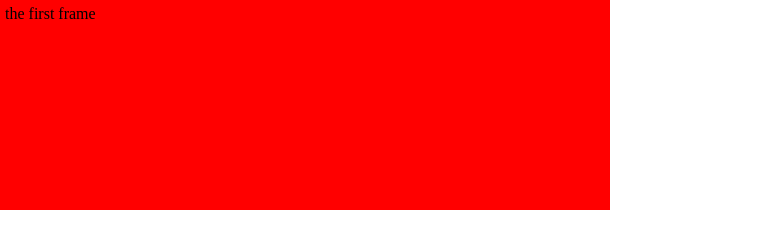
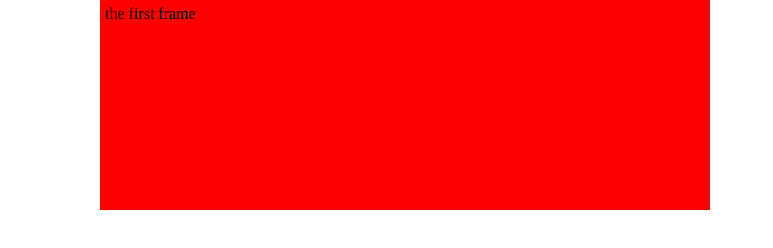
Before and after one commit to WilColRam/Interactive-Media, a plain HTML site: page week01-02.html in a window 1280 px wide. Shown: the whole page, without its empty margins (0-773 px from the left). Drawn offline with Linux system fonts and the light colour scheme.

Commit message:
Update week01-02.html

```diff
--- a/week01-02.html
+++ b/week01-02.html
@@ -6,11 +6,13 @@
   }
 
   div {
+
+      position: absolute;
       margin: 0px;
       padding: 5px;
 
     left: 100px;
-
+    /* y: ; */
 
     width: 600px;
     height: 200px;
```
